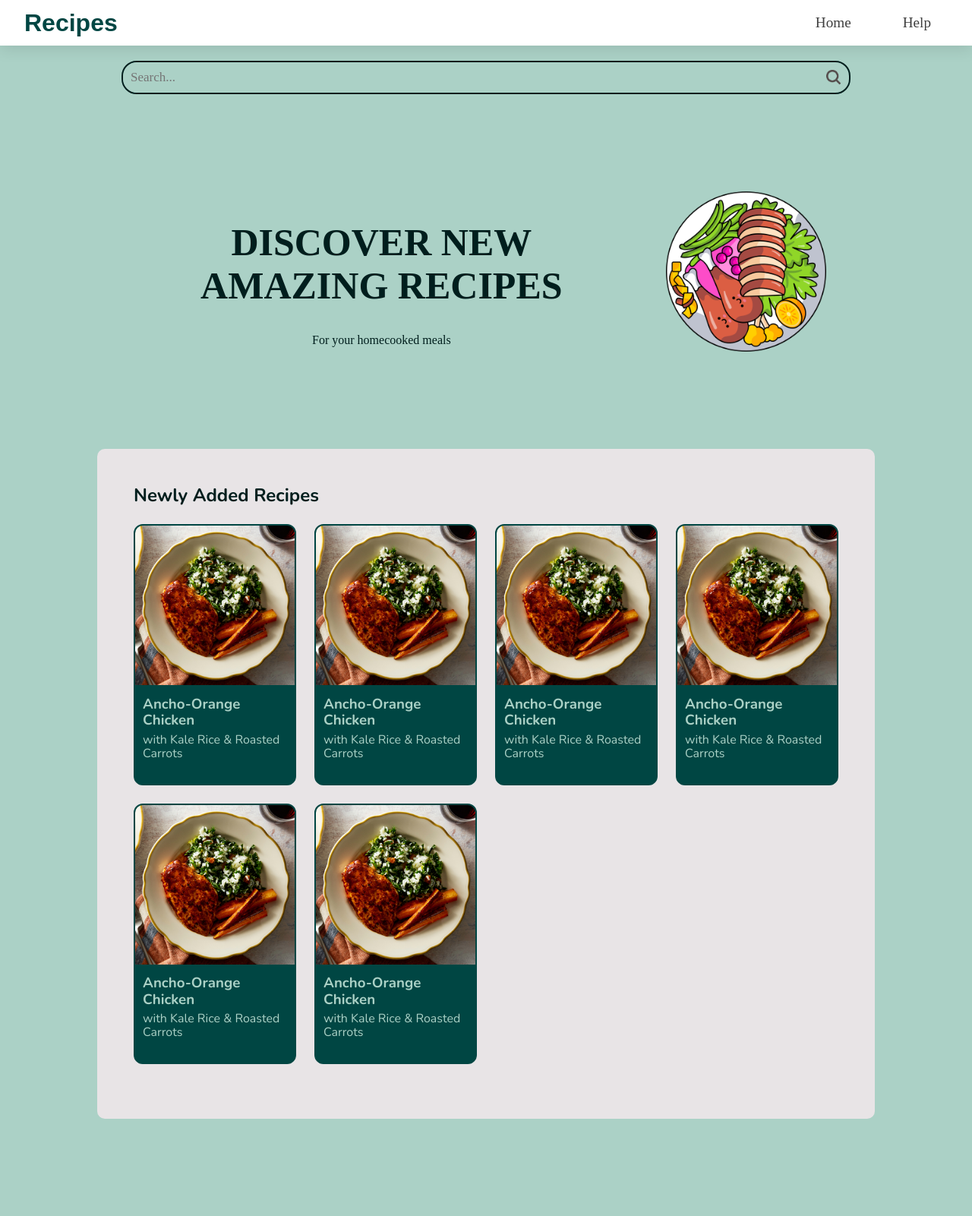
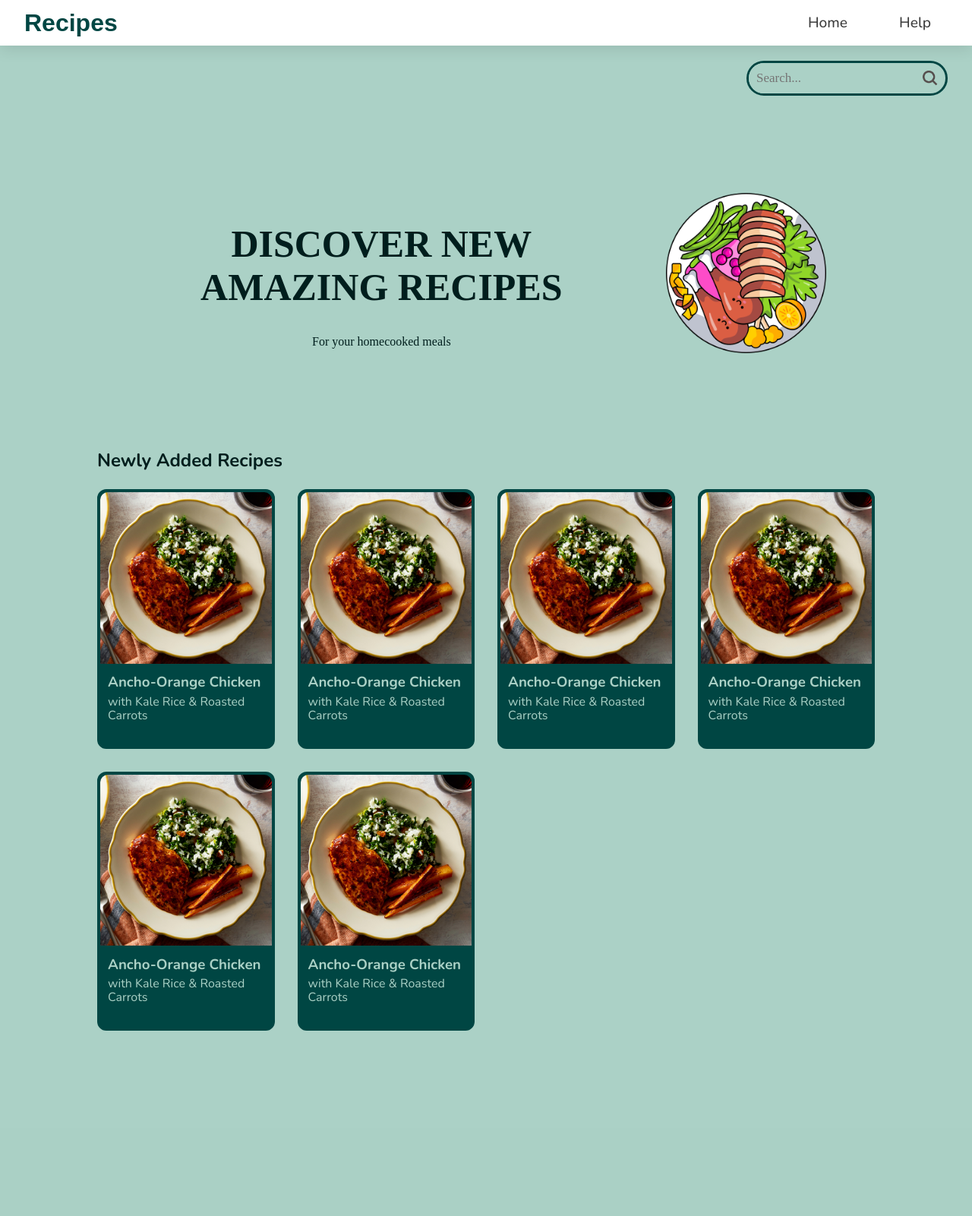
Before and after one commit to rt656arch/idm232-rt656, a PHP site: page / in a window 1280 px wide. Shown: the whole page at 76% size. After the commit the page ends 1357 px from the top, so only its background shows below. Run offline with PHP 8.4, Linux system fonts and the light colour scheme; some web fonts are replaced.

Commit message:
made search bar length shorter

```diff
--- a/style.css
+++ b/style.css
@@ -41,6 +41,7 @@ body {
     background: white;
     box-shadow: 0 5px 20px rgba(0, 0, 0, 0.1);
     z-index: 999;
+    font-family: 'Nunito';
 }
 .navbar-container {
     display: flex;
@@ -102,10 +103,11 @@ body {
 .search-bar {
     display: flex;
     align-items: center;
-    border: 2px solid var(--headline);
-    border-radius: 20px;
-    margin: 80px 10rem;
-
+    border: 3px solid var(--card-outline);
+    border-radius: 35px;
+    margin: 80px 2rem;
+    max-width: 400px;
+    justify-self: right;
 
 }
 .search-bar input{
@@ -173,9 +175,9 @@ section h2 {
     color: var(--headline);
 }
 .home-recipes {
-    background-color: var(--section-background);
+    /* background-color: var(--section-background);
     padding: 3rem;
-    border-radius: 10px;
+    border-radius: 10px; */
     font-family: 'Nunito';
 }
 .newRecipeContainer {
@@ -183,13 +185,13 @@ section h2 {
     grid-template-columns: repeat(4, 1fr);
     margin-top: 24px;
     margin-bottom: 24px;
-    gap: 24px;
+    gap: 30px;
 }
 .recipeCard {
     /* margin: 24px 24px 24px 0;
     margin-right: 24px; */
     border-radius: 12px;
-    border: 2px solid var(--card-outline);
+    border: 4px solid var(--card-outline);
     max-width: 300px;
     flex: 1 1 250px;
     background-color: var(--card-outline);
@@ -237,7 +239,7 @@ section h2 {
     display: grid;
     grid-template-columns: auto auto;
     gap: 2rem;
-    border: 2px solid var(--sub-headline);
+    border: 4px solid var(--sub-headline);
     border-radius: 10px;
     margin-top: 3rem;
     font-family: 'Nunito';
@@ -259,11 +261,12 @@ section h2 {
 
 /* help page */
 .help-body {
-    border: 2px solid #3e3e3e;
+    border: 4px solid var(--sub-headline);
     border-radius: 10px;
     margin: 12rem;
     margin-top: 2rem;
     padding: 4rem;
+    font-family: 'Nunito';
 }
 .help-body h3 {
     margin-bottom: 8px;
```
